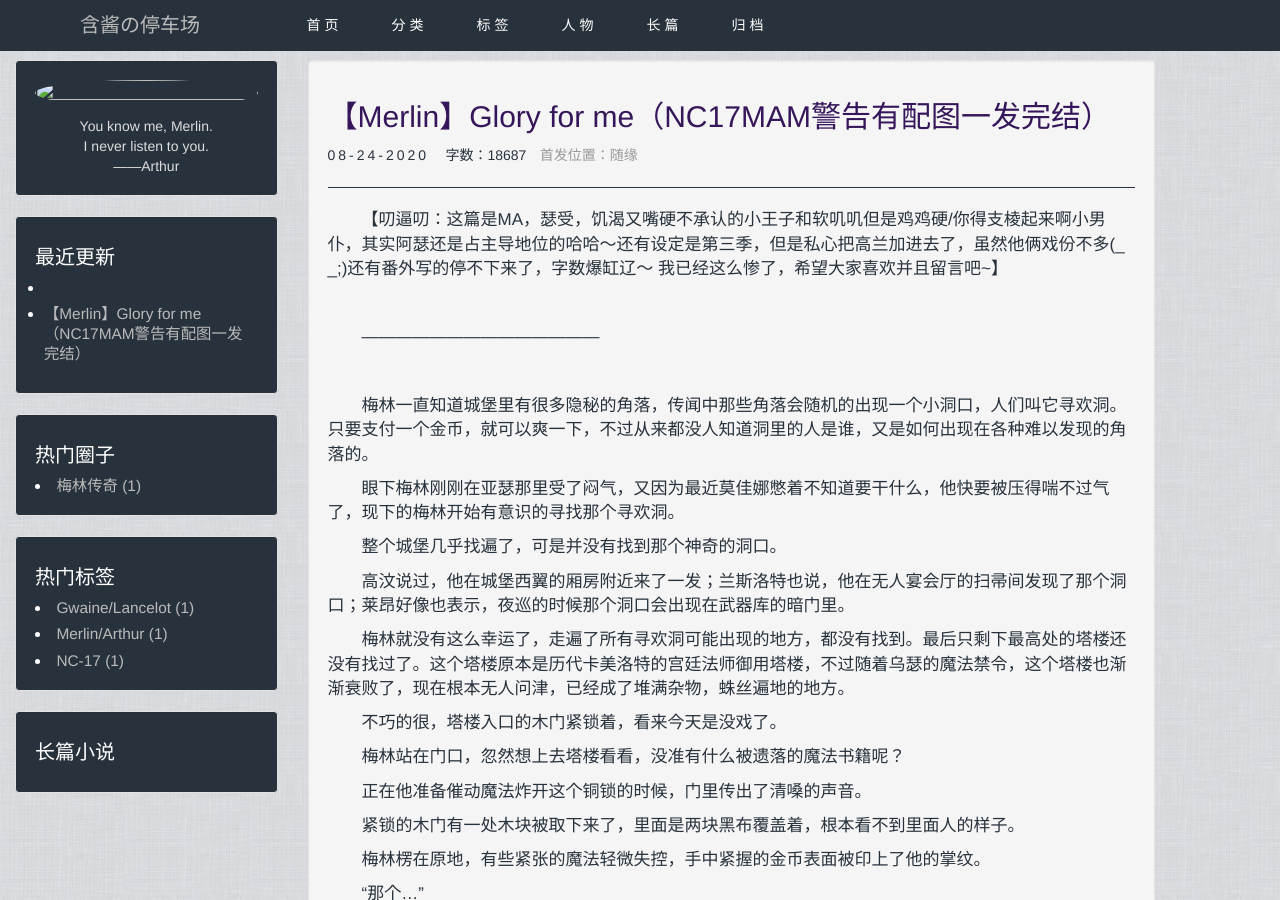
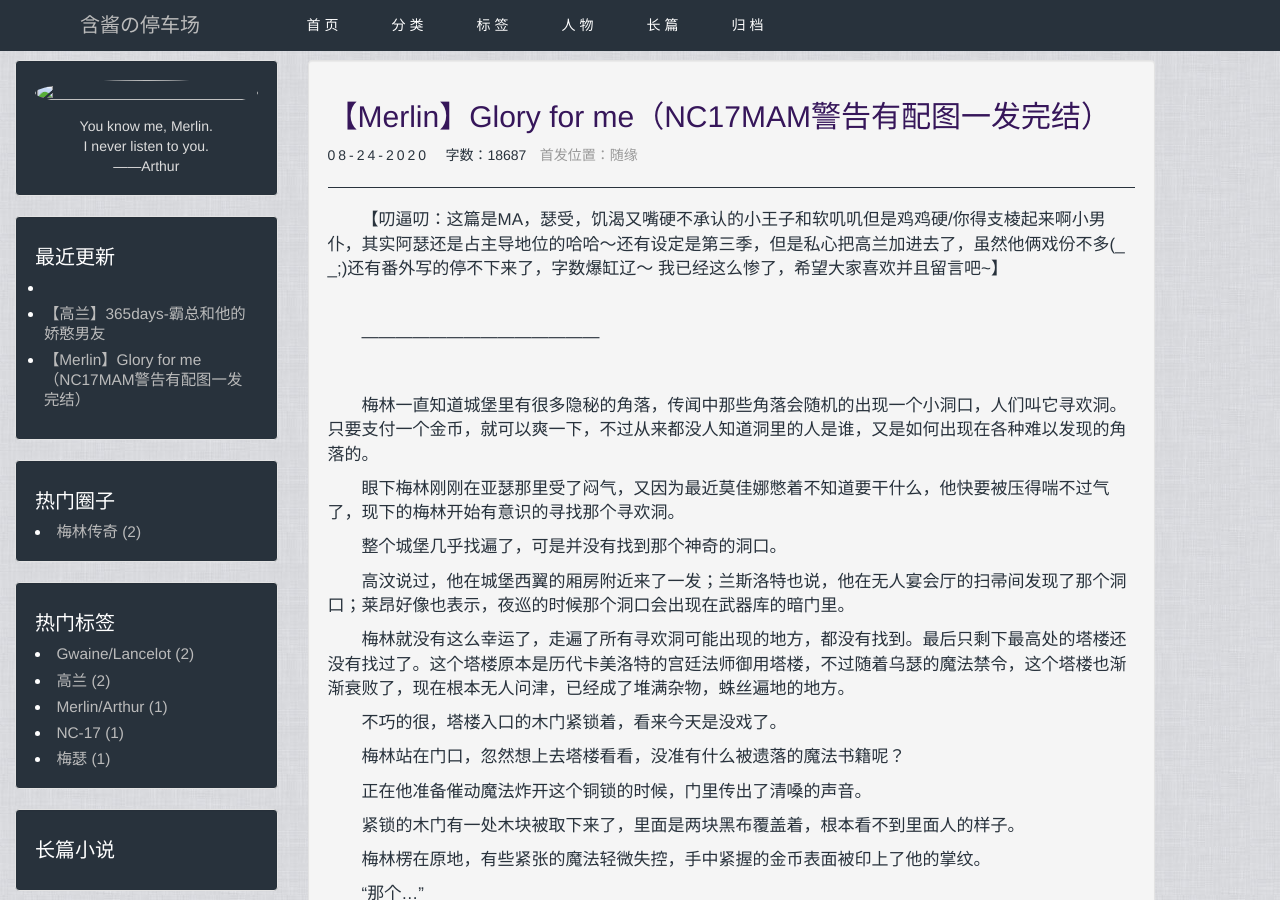
Before and after one commit to nancy-merthur/royal-dollop-head, a Jekyll site: the page built from _posts/2020-08-24-AMGL-Glory-for-me.md, in a window 1280 px wide and 900 px high. Built offline with Jekyll 4.4.1, drawn with Linux system fonts in a browser that asks for light colours; comment, search, counter and statistics services are not loaded; some of the changed text lies outside the part shown.

Commit message:
Add post

```diff
--- a/_posts/2020-08-24-AMGL-Glory-for-me.md
+++ b/_posts/2020-08-24-AMGL-Glory-for-me.md
@@ -4,7 +4,7 @@ title: 【Merlin】Glory for me（NC17MAM警告有配图一发完结）
 date: 2020-08-24 20:31
 categories: ["梅林传奇"]
 characters: ["Merlin", "Arthur", "Gwaine", "Lancelot"]
-tags: ["Merlin/Arthur", "Gwaine/Lancelot", "NC-17"]
+tags: ["Merlin/Arthur", "梅瑟", "Gwaine/Lancelot", "高兰", "NC-17"]
 origin: 随缘
 description: ["梅林一直知道城堡里有一个gloryhole，这天他准备去爽一发"]
 published: true
--- a/_posts/2020-08-30-AMGL-Naked-boy.md
+++ b/_posts/2020-08-30-AMGL-Naked-boy.md
@@ -4,7 +4,7 @@ title: 【Merlin】赤裸男孩 Naked Boy（短一发完有配图）
 date: 2020-08-30 21:50
 categories: ["梅林传奇"]
 characters: ["Merlin", "Arthur", "Gwaine", "Lancelot"]
-tags: ["Merlin/Arthur", "Gwaine/Lancelot", "G"]
+tags: ["Merlin/Arthur", "梅瑟", "Gwaine/Lancelot", "高兰", "G"]
 origin: 随缘
 description: 设定：双黑化，阿瑟就不是个好人！痛恨德鲁伊的冷血国王亚瑟！和被族人贡献的祭品梅林！本来是个超长脑洞，文笔废只能压缩再压缩～<br>
 警告：强制爱(?)，非自愿性爱，重点角色死亡<br>
--- /dev/null
+++ b/_posts/2020-09-13-GL-365days.md
@@ -0,0 +1,11 @@
+---
+layout: post
+title: 【高兰】365days-霸总和他的娇憨男友
+date: 2020-09-13 13:23
+categories: ["梅林传奇"]
+characters: ["Gwaine", "Lancelot"]
+tags: ["Gwaine/Lancelot", "高兰"]
+origin: 随缘
+description: 军火总裁兰兰交易时偶然遇见战地医生高汶，顿时相中，厕所堵人，餐厅约会，365天你必然爱上我！
+published: true
+---
```
